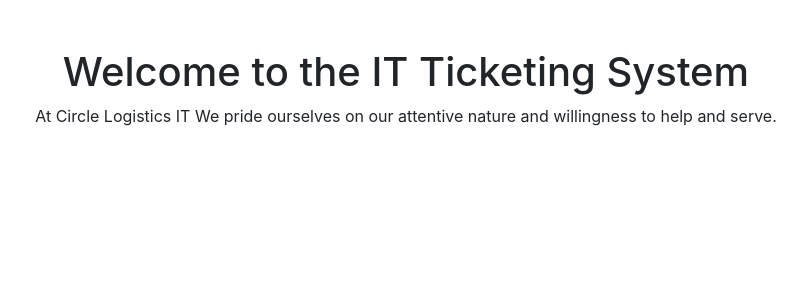
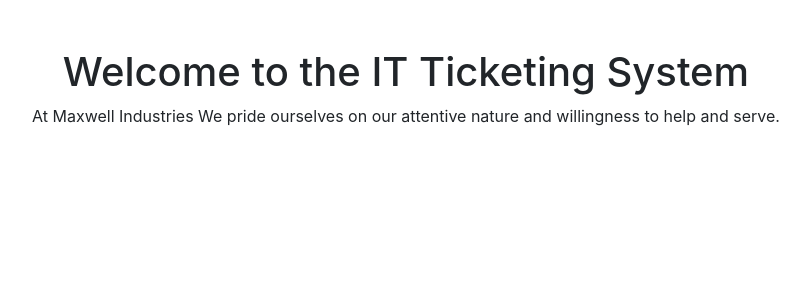
Before and after one commit to jakemaxell/main_ticketing_system, a Django app: page / in a window 1280 px wide. Shown: the part 54-354 px from the top of the page, without its empty margins (234-1044 px from the left). Run offline with Django 4.2, Linux system fonts and the light colour scheme.

Commit message:
Renamed my company

```diff
--- a/home/templates/home.html
+++ b/home/templates/home.html
@@ -6,6 +6,6 @@
     {% else %}
         <h1>Welcome to the IT Ticketing System</h1>
     {% endif %}
-    <p>At Circle Logistics IT We pride ourselves on our attentive nature and willingness to help and serve.</p>
+    <p>At Maxwell Industries We pride ourselves on our attentive nature and willingness to help and serve.</p>
 
 {% endblock %}
--- a/static/templates/base.html
+++ b/static/templates/base.html
@@ -1,6 +1,6 @@
 <html>
     <head>
-        <title>Circle Logistics: IT Ticketing System</title>
+        <title>Maxwell Industries: IT Ticketing System</title>
         <link rel="stylesheet" href="https://cdn.jsdelivr.net/npm/bootstrap@4.3.1/dist/css/bootstrap.min.css" integrity="sha384-ggOyR0iXCbMQv3Xipma34MD+dH/1fQ784/j6cY/iJTQUOhcWr7x9JvoRxT2MZw1T" crossorigin="anonymous">
     </head>
 
```
